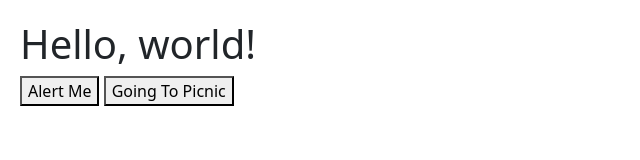
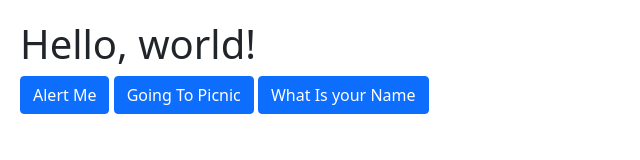
Before and after one commit to developerjahed/alert-modal, a plain HTML site: page index.html in a window 1280 px wide. Shown: the whole page, without its empty margins (0-640 px from the left). Drawn offline with nearby package versions, Linux system fonts and the light colour scheme.

Commit message:
Popup-alert-modalt

```diff
--- a/index.html
+++ b/index.html
@@ -15,8 +15,9 @@
 
   <body>
     <h1>Hello, world!</h1>
-    <button onclick="coming()">Alert Me</button>
-    <button onclick="askPicnic()">Going To Picnic</button>
+    <button class="btn btn-primary" onclick="coming()">Alert Me</button>
+    <button class="btn btn-primary" onclick="askPicnic()">Going To Picnic</button>
+    <BUtton class="btn btn-primary" onclick="askName()">What Is your Name</BUtton>
 
 
 
--- a/main.js
+++ b/main.js
@@ -14,3 +14,7 @@ const askPicnic=()=>{
  }
 }
 console.log("Ok");
+const askName=()=>{
+   const userName= prompt("What Is your name");
+   console.log(userName);
+}
```
